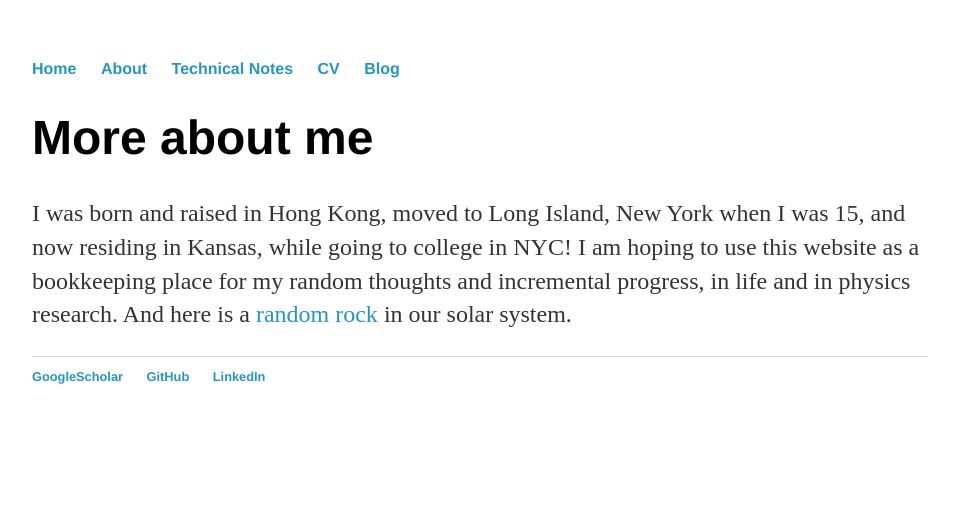
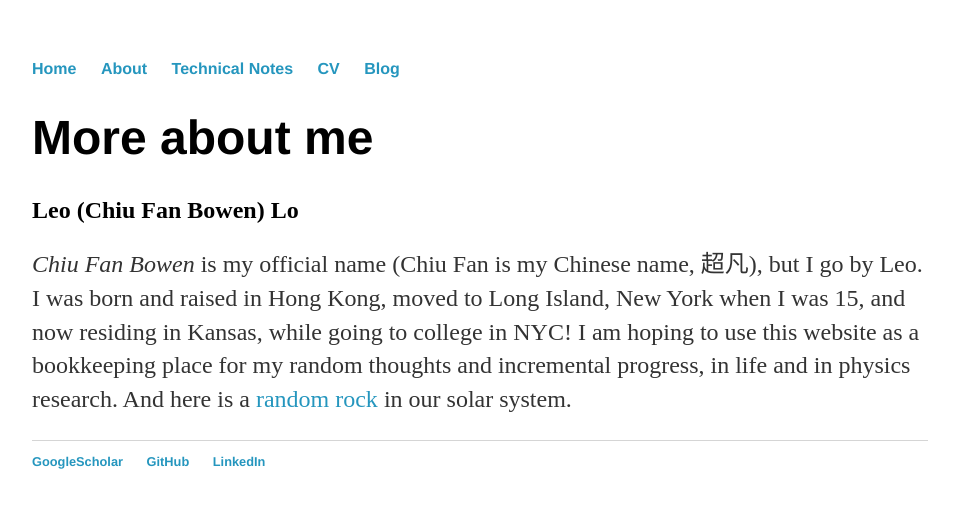
Before and after one commit to Leo-Lo/Leo-Lo.github.io, a Jekyll site: the page built from about/index.html, in a window 1280 px wide. Shown: the top 508 px of the page, without its empty margins (160-1113 px from the left). Built offline with Jekyll 4.4.1, drawn with Linux system fonts in a browser that asks for light colours.

Commit message:
Update index.html

```diff
--- a/about/index.html
+++ b/about/index.html
@@ -4,7 +4,8 @@ title: About Leo Lo
 ---
 <div class="blurb">
 	<h1> More about me </h1>
-	<p> I was born and raised in Hong Kong, moved to Long Island, New York when I was 15, and now residing in Kansas, while going to college in NYC!
+	<h2> Leo (Chiu Fan Bowen) Lo </h2>
+	<p> <em> Chiu Fan Bowen </em> is my official name (Chiu Fan is my Chinese name, 超凡), but I go by Leo. I was born and raised in Hong Kong, moved to Long Island, New York when I was 15, and now residing in Kansas, while going to college in NYC!
 	I am hoping to use this website as a bookkeeping place for my random thoughts and incremental progress, in life and in physics research.
 
 		And here is a <a href="https://ssd.jpl.nasa.gov/sbdb.cgi?orb=1;sstr=34249"> random rock </a> in our solar system.
```
